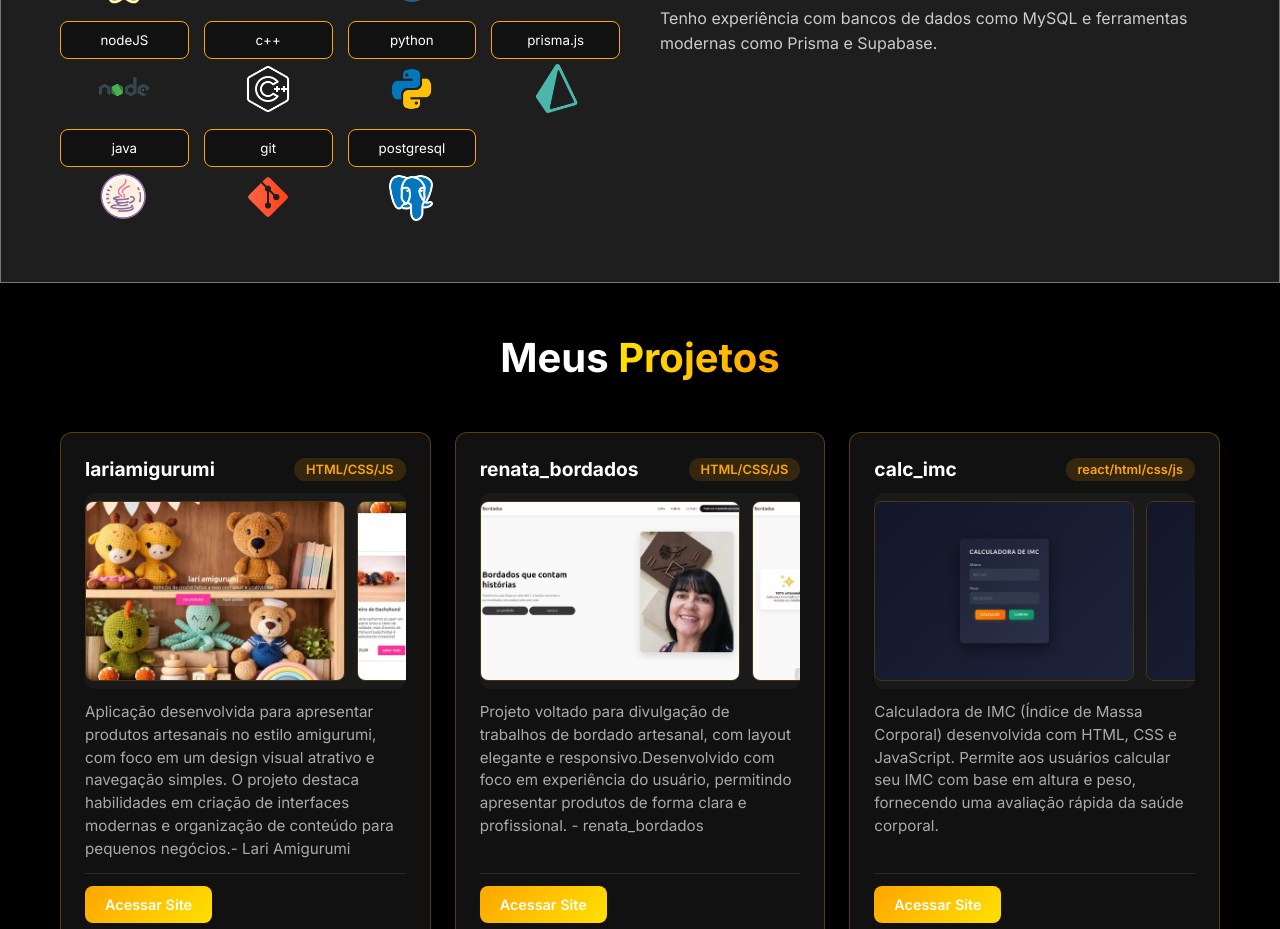
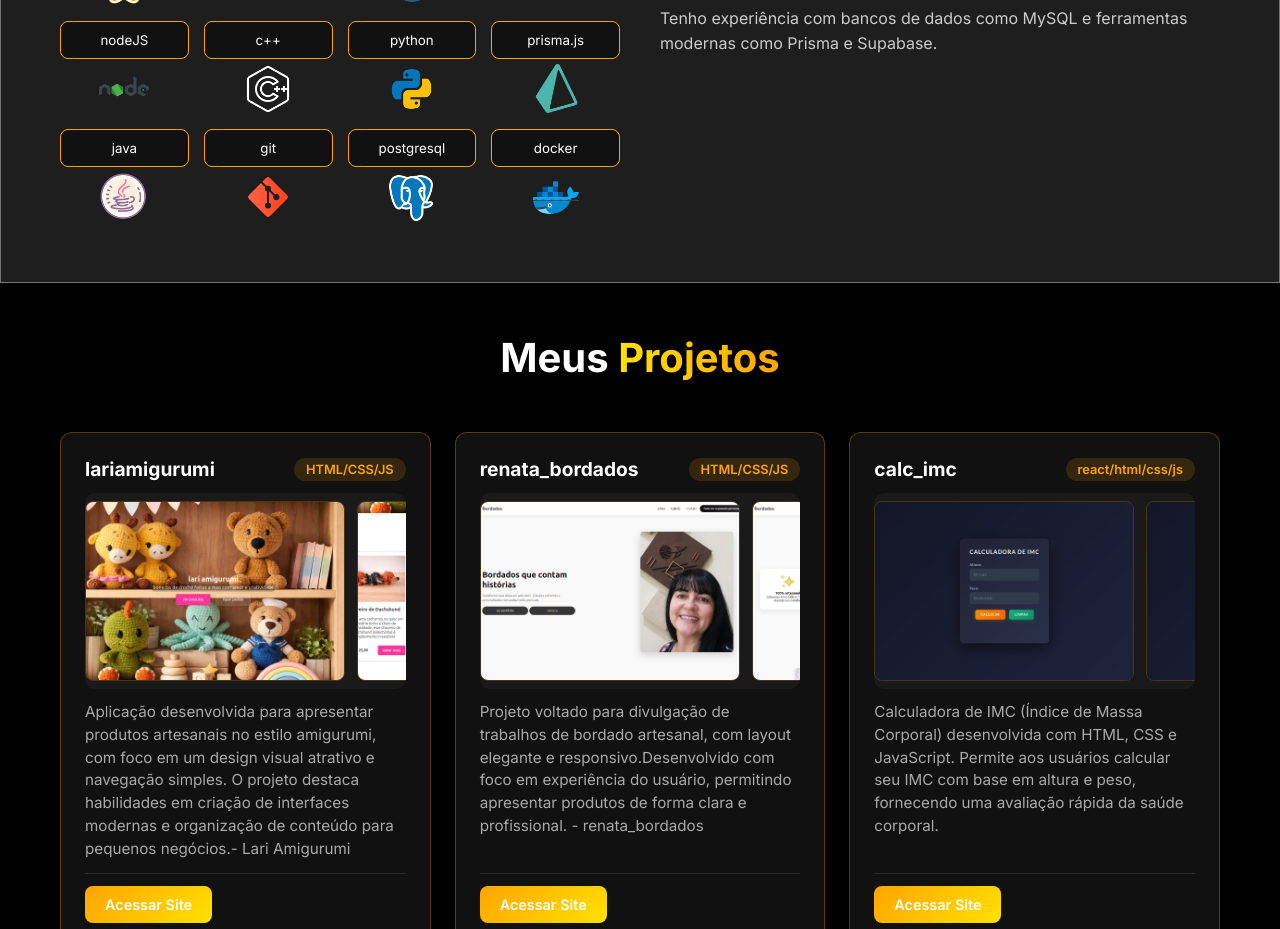
Before and after one commit to 7lipe7/portifolio_felipe, a React (Vite) app in the folder Portifolio_Felipe/: page / in a window 1280 px wide. Shown: the part 1220-2149 px from the top of the page. Built offline with nearby package versions, Linux system fonts and the light colour scheme.

Commit message:
feat: Adicionar suporte a Docker na seção "Info" com ícone e botão

```diff
--- a/Portifolio_Felipe/src/pages/Info.jsx
+++ b/Portifolio_Felipe/src/pages/Info.jsx
@@ -11,6 +11,7 @@ import java from '../assets/icons8-logo-java-coffee-cup-96.png'
 import js from '../assets/icons8-javascript-96.png'
 import git from '../assets/icons8-git-96.png'
 import postgresql from '../assets/icons8-postgreesql-96.png'
+import docker from '../assets/docker.png'
 
 
 
@@ -106,6 +107,13 @@ const Info = () => {
                 <div className="fig">
                   <button>postgresql</button>
                   <img src={postgresql} style={{ width: '50px', margin: '0 auto' }} alt="" />
+
+                </div>
+
+              </div> <div className="box-btn">
+                <div className="fig">
+                  <button>docker</button>
+                  <img src={docker} style={{ width: '50px', margin: '0 auto' }} alt="" />
                 </div>
 
               </div>
@@ -131,6 +139,7 @@ const Info = () => {
           </div>
         </div>
 
+
       </div>
 
     </section>
```
Also changed, not shown: Portifolio_Felipe/src/assets/docker.png (added).
